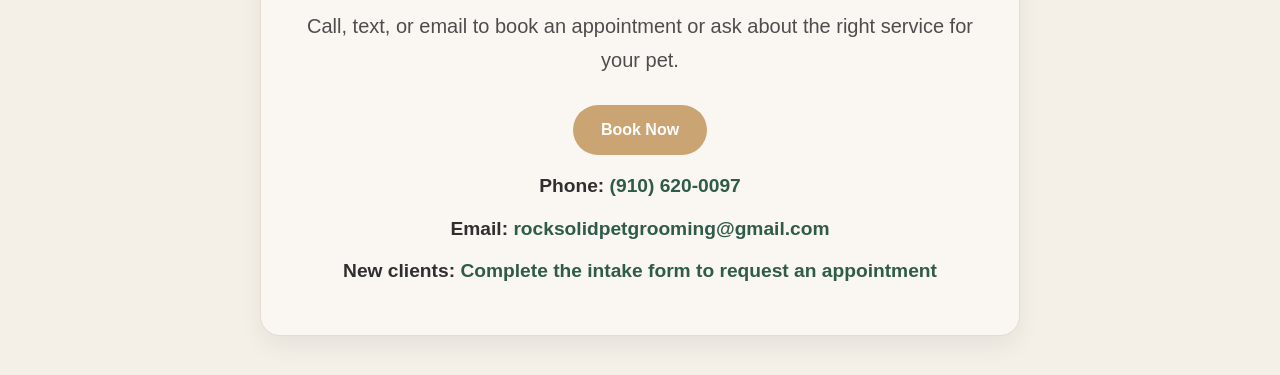
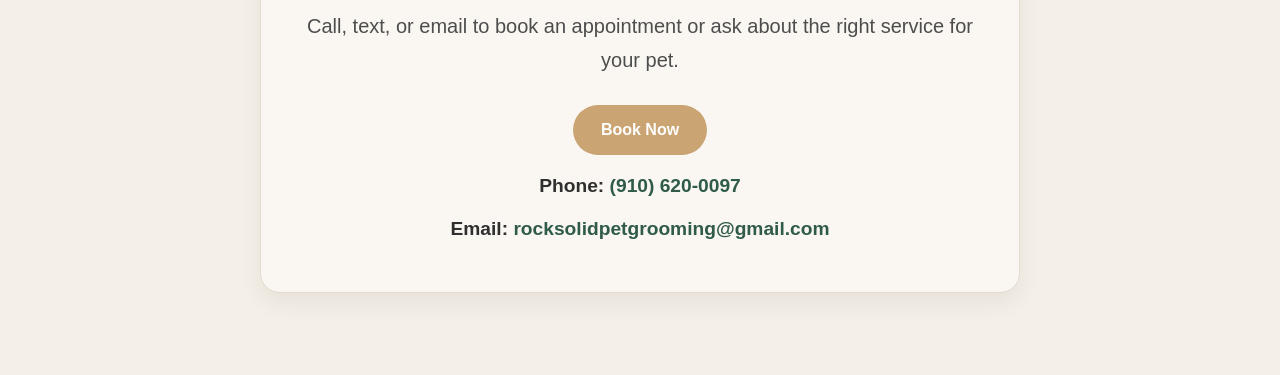
Before and after one commit to Trick56/RockSolidPetGrooming.io, a plain HTML site: page contact.html in a window 1280 px wide. Shown: the part 393-768 px from the top of the page. Drawn offline with Linux system fonts and the light colour scheme.

Commit message:
Remove obsolete intake form link from Contact page

```diff
--- a/contact.html
+++ b/contact.html
@@ -29,7 +29,6 @@
       </p>
       <p class="contact-line"><strong>Phone:</strong> <a href="tel:9106200097">(910) 620-0097</a></p>
       <p class="contact-line"><strong>Email:</strong> <a href="mailto:rocksolidpetgrooming@gmail.com">rocksolidpetgrooming@gmail.com</a></p>
-      <p class="contact-line"><strong>New clients:</strong> <a href="intake.html">Complete the intake form to request an appointment</a></p>
     </section>
   </main>
 
```
